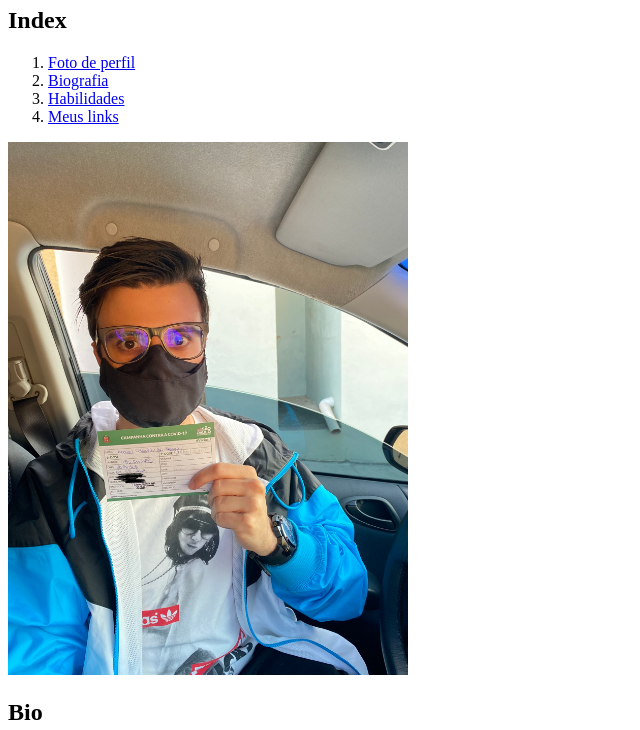
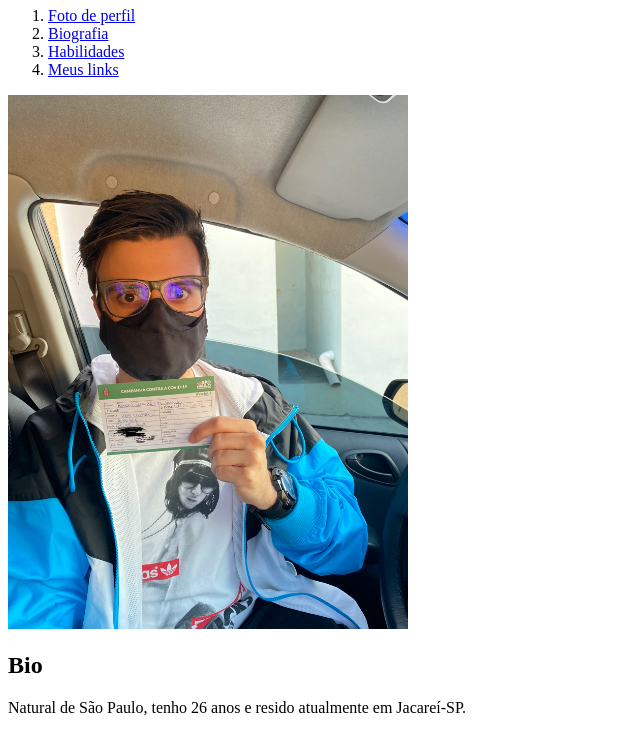
Before and after one commit to renansouza95/renansouza95.github.io, a plain HTML site: page index.html in a window 1280 px wide. Shown: the part 73-803 px from the top of the page, without its empty margins (0-640 px from the left). Drawn offline with Linux system fonts and the light colour scheme.

Commit message:
Renomeia head e retira o body Index

```diff
--- a/index.html
+++ b/index.html
@@ -2,11 +2,10 @@
 <html lang="pt-br">
 <head>
     <meta charset="UTF-8">
-    <title>Portfólio de Renan</title>
+    <title>Renan A Souza</title>
 </head>
 <body>
     <h1>Renan Arruda de Souza</h1>
-    <h2>Index</h2>
         <ol>
             <li><a href="#img">Foto de perfil</a></li>
             <li><a href="#bio">Biografia</a></li>
```
